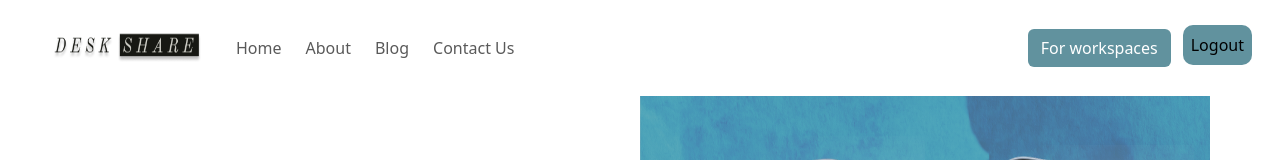
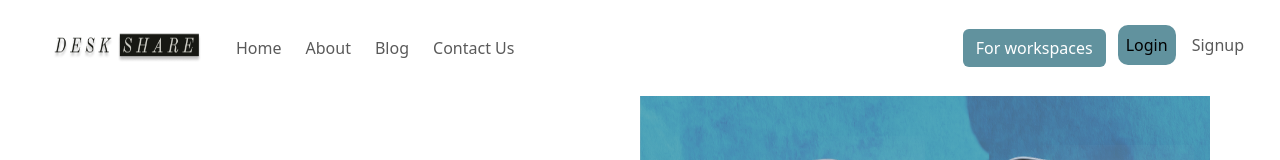
Before and after one commit to AlaaTourkey/desk-share, a React (Create React App) app: page /login in a window 1280 px wide. Shown: the top 160 px of the page. Built offline with nearby package versions, Linux system fonts and the light colour scheme.

Commit message:
some edits 2

```diff
--- a/src/App.jsx
+++ b/src/App.jsx
@@ -11,20 +11,29 @@ import ProtectedRoute from './components/ProtectedRoute/ProtectedRoute.jsx';
 import Signup from './components/Signup/Signup.jsx';
 import Login from './components/Login/Login.jsx';
 import { Toaster } from 'react-hot-toast';
+import { jwtDecode } from "jwt-decode";
 
 export default function App() {
+
   useEffect(() => {
-    if (localStorage.getItem('workspaceToken') != null) {
-
+    if (localStorage.getItem('workspaceToken')) {
+      saveUserData()
     }
   }, []);
 
+
   const [userData, setuserData] = useState(null);
+  function saveUserData() {
+    let workspaceToken = localStorage.getItem('workspaceToken')
+    const decodedToken = jwtDecode(workspaceToken);
+    setuserData(decodedToken)
+    console.log(decodedToken);
+  }
 
   const routes = createBrowserRouter([
     {
       path: '/',
-      element: <Masterlayout setuserData={setuserData} userData={userData} />,
+      element: <Masterlayout saveUserData={saveUserData} userData={userData} />,
       errorElement: <Notfound />,
       children: [
         { path: '/', element: <ProtectedRoute userData={userData}><Home /></ProtectedRoute> },
@@ -33,7 +42,7 @@ export default function App() {
         { path: 'contactus', element: <ProtectedRoute userData={userData}><ContactUs /></ProtectedRoute> },
         { path: 'blog', element: <ProtectedRoute userData={userData}><Blog /></ProtectedRoute> },
         { path: 'Signup', element:<Signup />},
-        { path: 'Login', element:<Login /> },
+        { path: 'Login', element:<Login saveUserData={saveUserData} /> },
       ]
     }
   ]);
--- a/src/components/Login/Login.jsx
+++ b/src/components/Login/Login.jsx
@@ -10,7 +10,7 @@ import toast from 'react-hot-toast';
 import { date } from 'yup';
 
 
-function Login() {
+function Login({saveUserData}) {
 
   let navigate = useNavigate();
   const [error, setError] = useState(null);
@@ -36,12 +36,10 @@ function Login() {
         toast.success(data.message)
         toast.success("you should signin every 7 days")
         localStorage.setItem("workspaceToken", data.token);
+        saveUserData()
         setWorkspaceToken(data.token)
         navigate('/home')
     }
-    console.log();
-
-
   }
 
 
--- a/src/components/Masterlayout/Masterlayout.jsx
+++ b/src/components/Masterlayout/Masterlayout.jsx
@@ -3,10 +3,10 @@ import Navbar from "../Navbar/Navbar";
 import { Outlet } from 'react-router-dom';
 import Footer from "../Footer/Footer";
 
-export default function Masterlayout() {
+export default function Masterlayout({userData,setuserData}) {
   return (
     <>
-      <Navbar />
+      <Navbar  setuserData={setuserData} userData={userData}/>
       <Outlet></Outlet>
       <Footer />
     </>
--- a/src/components/Navbar/Navbar.jsx
+++ b/src/components/Navbar/Navbar.jsx
@@ -3,13 +3,12 @@ import { NavLink, useNavigate } from 'react-router-dom';
 import logo from './Nav-images/logo.png';
 import styles from './Navbar.module.css';
 
-export default function Navbar() {
+export default function Navbar({userData,setuserData}) {
   const navigate = useNavigate();
-  const [isLoggedIn, setIsLoggedIn] = useState(true);
 
   function logout() {
     localStorage.removeItem('workspaceToken');
-    setIsLoggedIn(false);
+    setuserData(null)
     navigate('/login');
   }
 
@@ -37,14 +36,16 @@ export default function Navbar() {
                   <NavLink className="nav-link px-2 m-1" to="/contactus">Contact Us</NavLink>
                 </li>
               </ul>
+
               <ul className="navbar-nav ms-auto  ">
                 <li className="nav-item ">
                   <button type="button" className={`btn m-2   ${styles.buttonnav}`}> For workspaces</button>
                 </li>
-                <li>
-                  {isLoggedIn ? (
-                    <NavLink onClick={logout} className="nav-link px-2 m-1" to="#">Logout</NavLink>
-                  ) : (
+                {userData ? (
+                    <li>
+                      <NavLink onClick={logout} className="nav-link px-2 m-1"  >Logout</NavLink>
+                    </li>
+                  ) :
                     <>
                       <li>
                         <NavLink className="nav-link px-2 m-1" to="/login">Login</NavLink>
@@ -53,8 +54,7 @@ export default function Navbar() {
                         <NavLink className="nav-link px-2 m-1" to="/signup">Signup</NavLink>
                       </li>
                     </>
-                  )}
-                </li>
+                  }
               </ul>
             </div>
           </div>
--- a/src/components/ProtectedRoute/ProtectedRoute.jsx
+++ b/src/components/ProtectedRoute/ProtectedRoute.jsx
@@ -3,17 +3,10 @@ import { Navigate } from 'react-router-dom';
 
 export default function ProtectedRoute(props) {
   console.log(props);
-
-  if (localStorage.getItem('workspaceToken') !==null) {
-    return props.children
-  }else{
-    return <Navigate  to={'/login'} />
+  if (props.userData === null) {
+    return <Navigate to="/login" />;
+  } else {
+    console.log(props.userData);
+    return props.children;
   }
-
-  // if (props.userData === null) {
-  //   return <Navigate to="/login" />;
-  // } else {
-  //   console.log(props.userData);
-  //   return props.children;
-  // }
 }
```
Also changed, not shown: package.json (line endings or trailing spaces), 1 other file (tests, documents, lock files or other folders).
